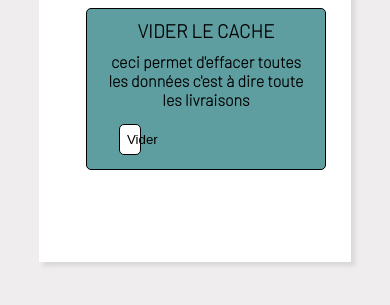
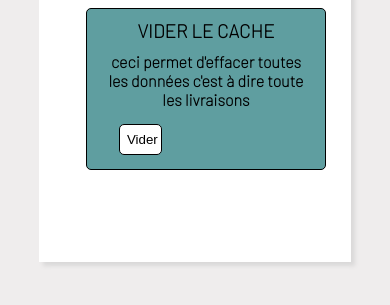
Before and after one commit to Nouroumountaga/newTest, a plain HTML site: page admin.html in a window 390 px wide. Shown: the part 351-656 px from the top of the page. Drawn offline with Linux system fonts and the light colour scheme.

Commit message:
Update admin.css

```diff
--- a/admin.css
+++ b/admin.css
@@ -77,7 +77,7 @@ button:hover{
     .clear button{
         padding: 7px;
         background-color: #fff;
-        width: 10%;
+        width: 20%;
     }
     .row{
         display: grid;
```
